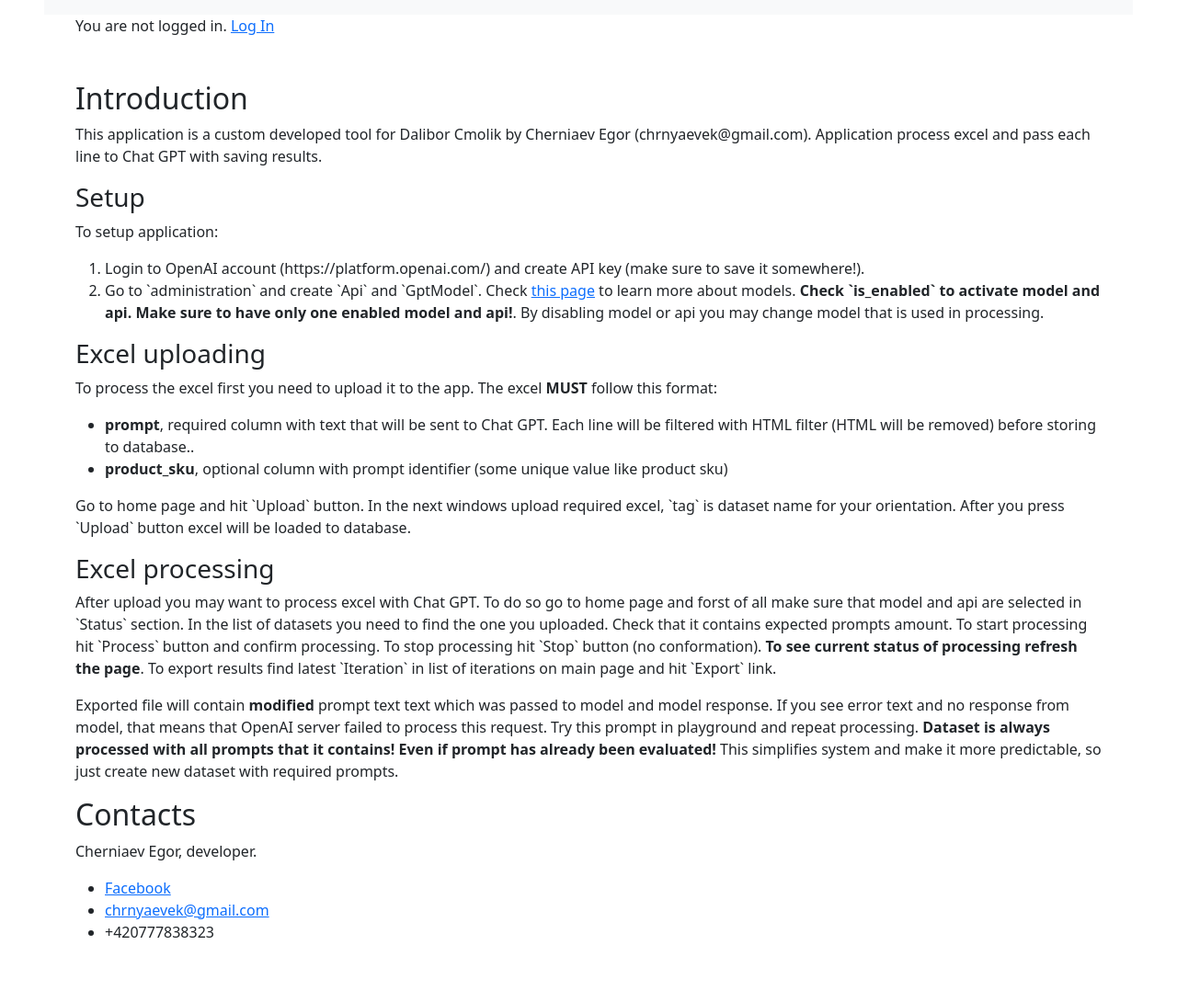
After one commit to Quality-as-a-Service/eshop-toolbox, a Django app: page /modules/gpt/manual in a window 1280 px wide. The commit adds this page. Shown: the whole page at 92% size. Run offline with Django 4.2, Linux system fonts and the light colour scheme.

Commit message:
Add manual

```diff
--- a/gpt/gpt/urls.py
+++ b/gpt/gpt/urls.py
@@ -1,7 +1,6 @@
 from django.contrib import admin
 from django.urls import path, include
-from django.views.generic.base import TemplateView
-from gpt.views import gpt_dashboard_view, gpt_upload_view, gpt_action_view, gpt_completition_download
+from gpt.views import gpt_dashboard_view, gpt_upload_view, gpt_action_view, gpt_completition_download, gpt_manual_view
 
 urlpatterns = [
     path('admin/', admin.site.urls, name='admin'),
@@ -11,4 +10,5 @@ urlpatterns = [
     path('modules/gpt/upload', gpt_upload_view, name='gpt-upload'),
     path('modules/gpt/action', gpt_action_view, name='gpt-action'),
     path('modules/gpt/export', gpt_completition_download, name='gpt-export'),
+    path('modules/gpt/manual', gpt_manual_view, name='gpt-manual'),
 ]
--- a/gpt/gpt/views.py
+++ b/gpt/gpt/views.py
@@ -341,3 +341,8 @@ def gpt_completition_download(request):
         response['Content-Disposition'] = f'inline; filename=iteration-{iteration.id}.xlsx'
 
         return response
+
+
+def gpt_manual_view(request):
+    if request.method == "GET":
+        return render(request, "gpt/manual.html")
--- a/gpt/templates/base.html
+++ b/gpt/templates/base.html
@@ -19,6 +19,7 @@
           <a class="nav-item nav-link" href="{% url 'admin:index' %}">Administration</a>
           <a class="nav-item nav-link" href="https://platform.openai.com/playground">Playground</a>
           <a class="nav-item nav-link" href="https://platform.openai.com/docs/models">Models</a>
+          <a class="nav-item nav-link" href="{% url 'gpt-manual' %}">Manual</a>
           <a class="nav-item nav-link" href="{% url 'logout' %}">Logout</a>
           {% endif %}
         </div>
--- /dev/null
+++ b/gpt/templates/gpt/manual.html
@@ -0,0 +1,50 @@
+{% extends 'base.html' %}
+
+{% block title %}Manual{% endblock %}
+
+{% block content %}
+<h2>Introduction</h2>
+<p>
+  This application is a custom developed tool for Dalibor Cmolik by Cherniaev Egor (chrnyaevek@gmail.com). Application process excel and pass each line to Chat GPT with saving results.
+</p>
+<h3>Setup</h3>
+<p>
+  To setup application:
+  <ol>
+    <li>Login to OpenAI account (https://platform.openai.com/) and create API key (make sure to save it somewhere!).</li>
+    <li>
+      Go to `administration` and create `Api` and `GptModel`. Check <a href="https://platform.openai.com/docs/models/how-we-use-your-data">this page</a> to learn more about models.
+      <strong>Check `is_enabled` to activate model and api. Make sure to have only one enabled model and api!</strong>. By disabling model or api you may change model that is used in processing.
+    </li>
+  </ol>
+</p>
+<h3>Excel uploading</h3>
+<p>
+  To process the excel first you need to upload it to the app. The excel <strong>MUST</strong> follow this format:
+  <ul>
+    <li><strong>prompt</strong>, required column with text that will be sent to Chat GPT. Each line will be filtered with HTML filter (HTML will be removed) before storing to database..</li>
+    <li><strong>product_sku</strong>, optional column with prompt identifier (some unique value like product sku)</li>
+  </ul>
+  Go to home page and hit `Upload` button. In the next windows upload required excel, `tag` is dataset name for your orientation. After you press `Upload` button excel will be loaded to database.
+</p>
+<h3>Excel processing</h3>
+<p>
+  After upload you may want to process excel with Chat GPT. To do so go to home page and forst of all make sure that model and api are selected in `Status` section. In the list
+  of datasets you need to find the one you uploaded. Check that it contains expected prompts amount. To start processing hit `Process` button and confirm processing. To stop processing hit `Stop` button (no conformation).
+  <strong>To see current status of processing refresh the page</strong>. To export results find latest `Iteration` in list of iterations on main page and hit `Export` link.
+</p>
+<p>
+  Exported file will contain <strong>modified</strong> prompt text text which was passed to model and model response. If you see error text and no response from model, that means that OpenAI server failed to process this request.
+  Try this prompt in playground and repeat processing. <strong>Dataset is always processed with all prompts that it contains! Even if prompt has already been evaluated! </strong> This simplifies system and
+  make it more predictable, so just create new dataset with required prompts.
+</p>
+<h2>Contacts</h2>
+<p>
+  Cherniaev Egor, developer.
+  <ul>
+    <li><a href="https://www.facebook.com/cherniaev.public/">Facebook</a></li>
+    <li><a href="mailto:chrnyaevek@gmail.com">chrnyaevek@gmail.com</a></li>
+    <li>+420777838323</li>
+  </ul>
+</p>
+{% endblock %}
```
